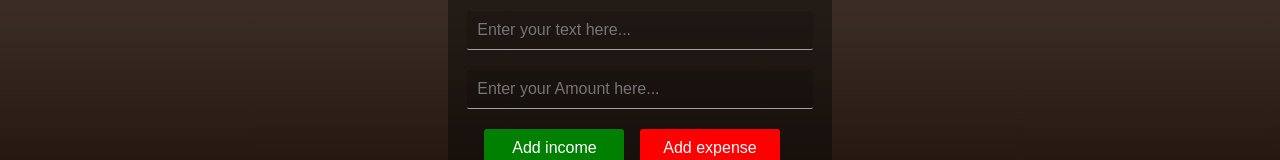
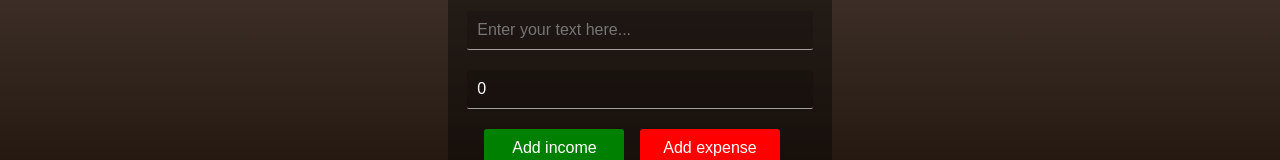
Before and after one commit to Aziz-Rashid/Expense-Tracking-App, a React (Create React App) app: page / in a window 1280 px wide. Shown: the part 659-819 px from the top of the page. Built offline with nearby package versions, Linux system fonts and the light colour scheme.

Commit message:
Update Newtransaction.js

```diff
--- a/src/component/Newtransaction.js
+++ b/src/component/Newtransaction.js
@@ -3,7 +3,7 @@ import { GlobalContext } from '../context/Globalstate'
 import './Newtransaction.css'
 export default function Addnewtransaction() {
     let [text, settext] = useState("")
-    let [amount, setamount] = useState()
+    let [amount, setamount] = useState(0)
     let { rem, addtransactions } = useContext(GlobalContext)
 
 
@@ -23,27 +23,34 @@ export default function Addnewtransaction() {
     }
     const handler = (e) => {
         e.preventDefault();
+        if(amount.length > 2){
             rem(addexpensee);
             settext("");
             setamount("")
+
+        }
     }
     const changedhandler = (e) => {
         e.preventDefault();
+        if(text.length > 2){
          addtransactions(addincomee);
          settext("");
          setamount("")
+        }
+
+
     }
     return (
         <div className="header">
             <div>
                 <p className="transaction-historyy">Add new transactions</p>
             </div>
-            <form onsubmit={submit}>
+            <form onSubmit={submit}>
                 <div>
-                    <input className="input" type="text" value={text} onChange={e => settext(e.target.value)} placeholder="Enter your text here..." />
+                    <input  className="input"  type="text" value={text} onChange={e => settext(e.target.value)} placeholder="Enter your text here..." minLength={1}/>
                 </div>
                 <div >
-                    <input type="number" className="input" value={amount} onChange={e => setamount(e.target.value)} placeholder="Enter your Amount here..." />
+                    <input type="number"   className="input" value={amount} onChange={e => setamount(e.target.value)} placeholder="Enter your Amount here..." minLength={1} />
                 </div>
                 <div >
                     <div className="btns" >
```
Lines whose indentation alone changed are shown as unchanged.
